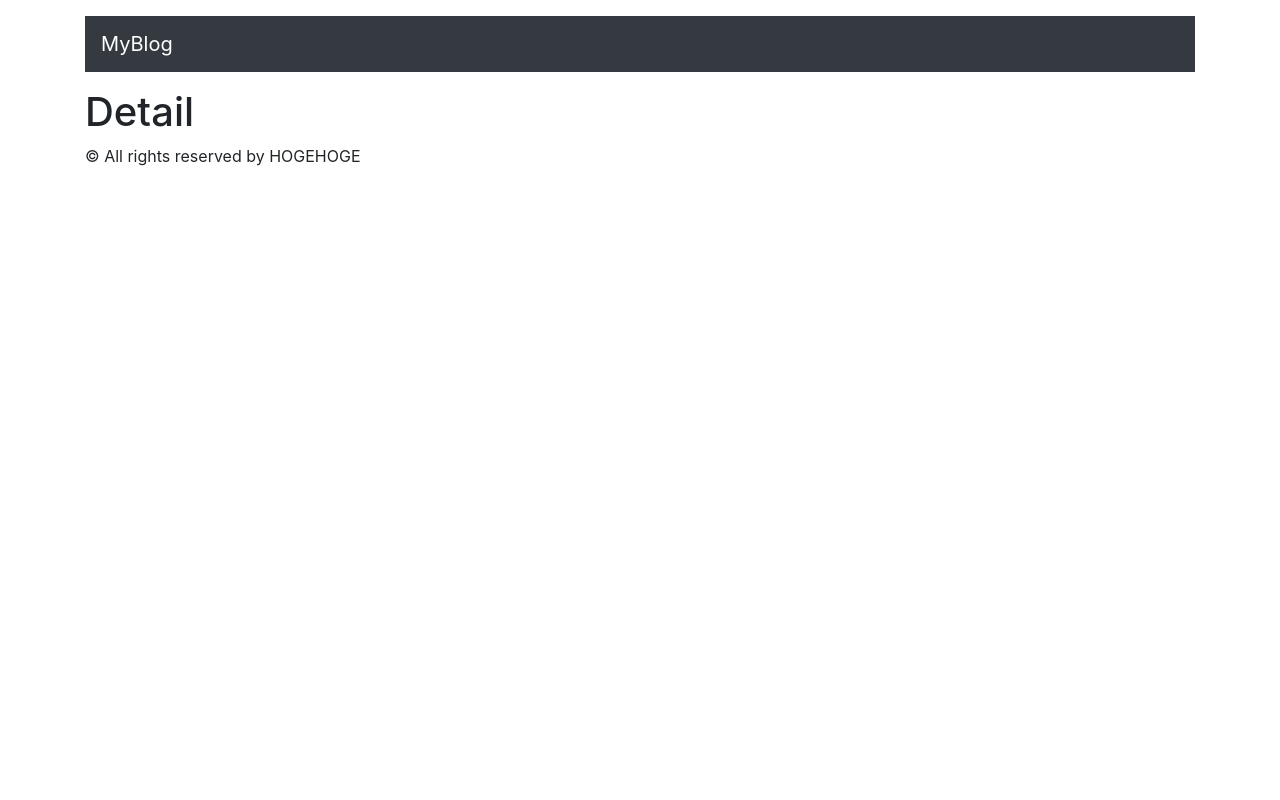
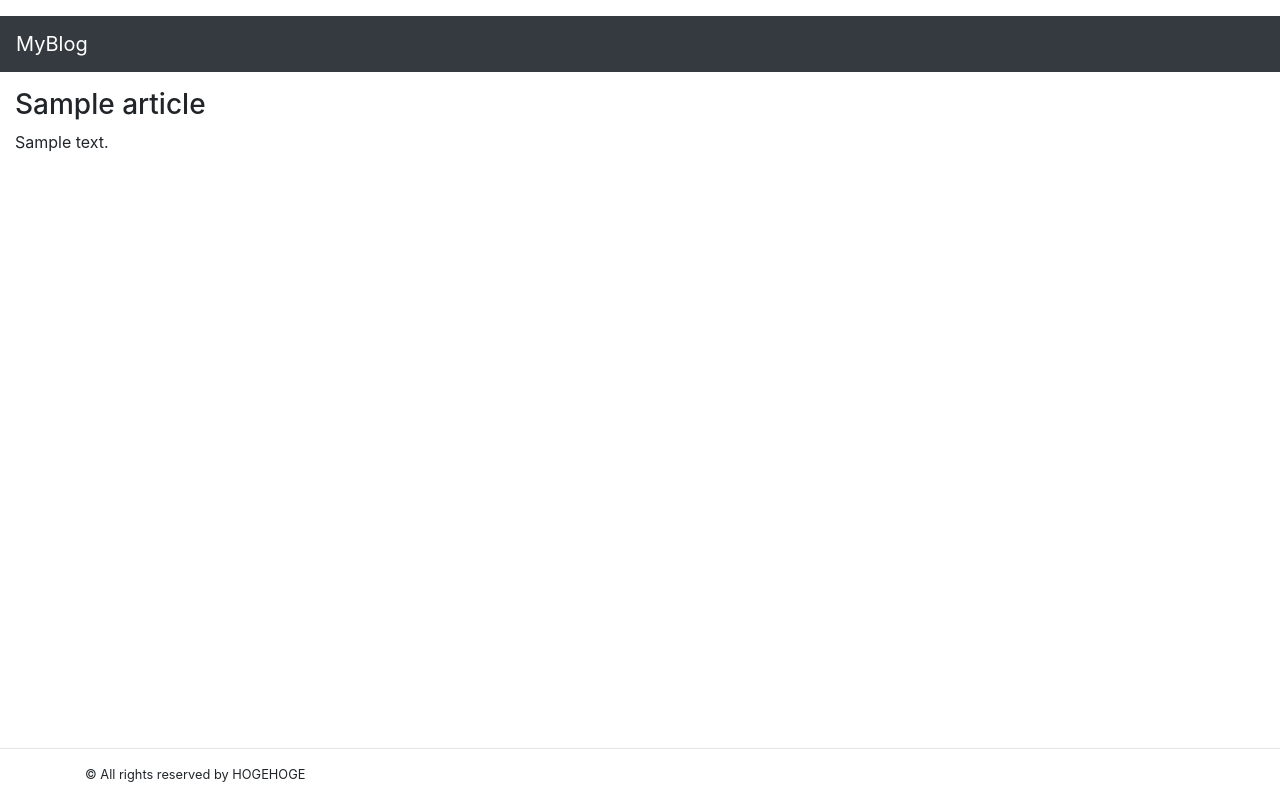
Before and after one commit to YutaTachihara/DotPaint, a Django app: page /blog/1/ in a window 1280 px wide. Run offline with Django 3.2, Linux system fonts and the light colour scheme; tables that the repository leaves empty hold one stand-in row (values such as "Sample post"); some libraries are stand-ins or nearby versions.

Commit message:
[Update] template

```diff
--- a/mysite/blog/templates/blog/base.html
+++ b/mysite/blog/templates/blog/base.html
@@ -9,11 +9,9 @@
     </head>
 
     <body>
-        <div class="container root-container">
-            {% include "blog/header.html" %}
-            {% block content %}{% endblock %}
-            {% include "blog/footer.html" %}
-        </div>
+        {% include "blog/header.html" %}
+        {% block content %}{% endblock %}
+        {% include "blog/footer.html" %}
 
         <!-- jQuery first, then Popper.js, then Bootstrap JS -->
         <script src="https://code.jquery.com/jquery-3.3.1.slim.min.js" integrity="sha384-q8i/X+965DzO0rT7abK41JStQIAqVgRVzpbzo5smXKp4YfRvH+8abtTE1Pi6jizo" crossorigin="anonymous"></script>
--- a/mysite/blog/templates/blog/detail.html
+++ b/mysite/blog/templates/blog/detail.html
@@ -1,10 +1,15 @@
 
 {% extends "blog/base.html" %}
 
-{% block title %}記事{% endblock title %}
+{% block title %}{{ article.title }}{% endblock title %}
 
 {% block content %}
 
-    <h1>Detail</h1>
+    <div class="container-fluid">
+
+        <h3>{{ article.title }}</h3>
+        <p>{{ article.content }}</p>
+
+    </div>
 
 {% endblock %}
--- a/mysite/blog/templates/blog/footer.html
+++ b/mysite/blog/templates/blog/footer.html
@@ -1,3 +1,6 @@
-<footer>
-    <p>© All rights reserved by HOGEHOGE</p>
+<footer class="fixed-bottom">
+    <hr>
+    <div class="container">
+        <p class="small">© All rights reserved by HOGEHOGE</p>
+    </div>
 </footer>
--- a/mysite/blog/templates/blog/header.html
+++ b/mysite/blog/templates/blog/header.html
@@ -1,3 +1,3 @@
-<nav class="navbar navbar-expand-sm navbar-dark bg-dark mt-3 mb-3">
+<nav class="navbar navbar-expand-sm navbar-dark bg-dark mt-3 mb-3 w-100 nav-justified">
     <a class="navbar-brand" href="{% url 'blog:index' %}">MyBlog</a>
 </nav>
```
Also changed, not shown: mysite/blog/templates/blog/index.html (+16 -1 lines).
